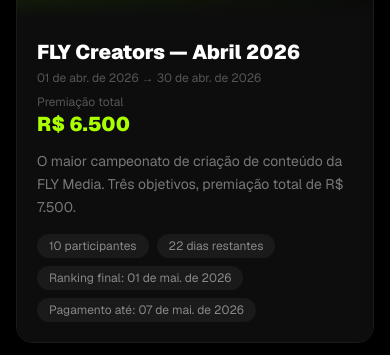
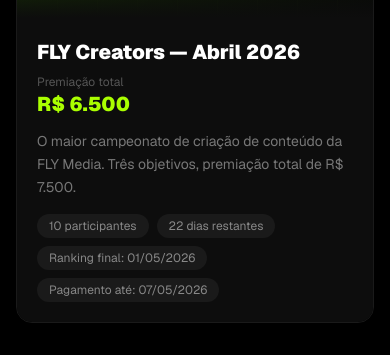
Before and after one commit to Uriasisaac/camp-fly-hub-nao-finalizado, a Next.js app: page /campeonato/demo-1 in a window 390 px wide. Shown: the part 274-629 px from the top of the page. Built offline with nearby package versions, Linux system fonts and the light colour scheme; no server answers.

Commit message:
fix: ajustes mobile - header gerenciar, dias restantes, datas e altura dos cards

```diff
--- a/app/campeonato/[id]/page.tsx
+++ b/app/campeonato/[id]/page.tsx
@@ -27,7 +27,7 @@
 }
 
 function formatDate(iso: string) {
-  return new Intl.DateTimeFormat('pt-BR', { day: '2-digit', month: 'short', year: 'numeric' }).format(new Date(iso + 'T12:00:00'))
+  return new Intl.DateTimeFormat('pt-BR', { day: '2-digit', month: '2-digit', year: 'numeric' }).format(new Date(iso + 'T12:00:00'))
 }
 
 export default function ChampionshipPage({ params }: { params: Promise<{ id: string }> }) {
@@ -115,11 +115,6 @@
             <div className="flex flex-col gap-2 sm:flex-row sm:items-start sm:justify-between sm:gap-4">
               <div className="min-w-0">
                 <h1 className="text-xl font-black text-pretty text-white sm:text-2xl">{championship.name}</h1>
-                <p className="mt-1 text-xs text-[#555]">
-                  <span className="whitespace-nowrap">{formatDate(championship.startDate)}</span>
-                  {' → '}
-                  <span className="whitespace-nowrap">{formatDate(championship.endDate)}</span>
-                </p>
               </div>
               <div className="sm:flex-none sm:text-right">
                 <p className="text-xs text-[#555]">Premiação total</p>
```
